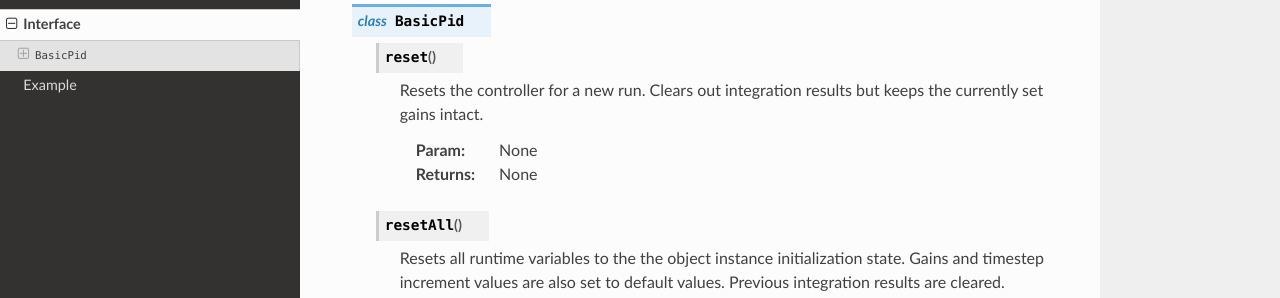
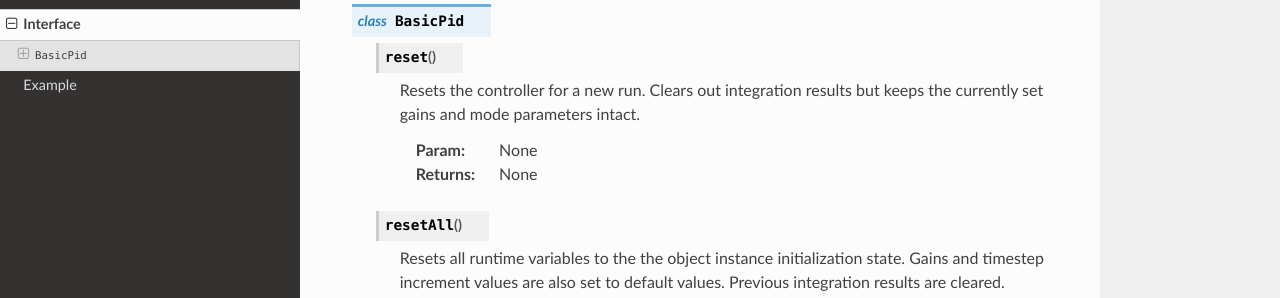
Before and after one commit to mkner/robo-pid, a Sphinx documentation site: the page built from docs/interface.rst, in a window 1280 px wide and 900 px high. Shown: the part 156-454 px from the top of the window. Built offline with Sphinx 7.4.7 and the Read the Docs theme 2.0.0, drawn with Linux system fonts in a browser that asks for light colours.

Commit message:
Update interface.rst

```diff
--- a/docs/interface.rst
+++ b/docs/interface.rst
@@ -8,7 +8,7 @@ Interface
  .. method:: reset()
 
   Resets the controller for a new run. Clears out integration
-  results but keeps the currently set gains intact.
+  results but keeps the currently set gains and mode parameters intact.
 
   :param: None
   :return: None
```
